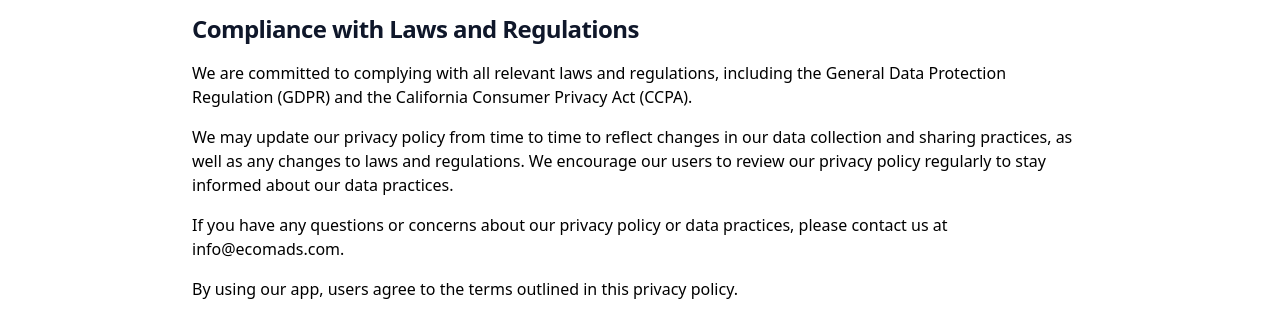
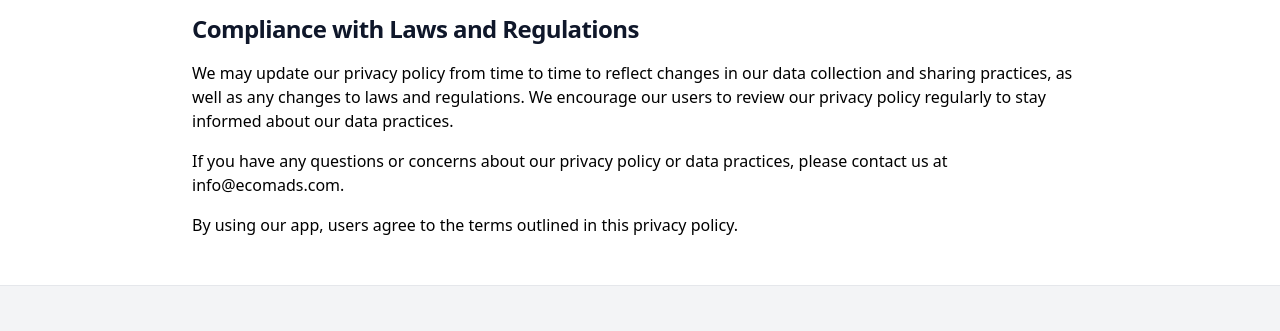
Before and after one commit to elavarasanecomads/swipebox, a website: page public/privacy-policy-new.html in a window 1280 px wide. Shown: the part 764-1095 px from the top of the page. Drawn offline with nearby package versions, Linux system fonts and the light colour scheme.

Commit message:
updated privacy policy

```diff
--- a/public/privacy-policy-new.html
+++ b/public/privacy-policy-new.html
@@ -30,7 +30,6 @@
                     <p>We have a comprehensive privacy policy that outlines the type of data we collect, how we use it, and how we protect it. Our privacy policy is available on our website and within our app. By using our app, users agree to our privacy policy.</p>
 
                     <h2 class="text-2xl font-bold tracking-tight text-slate-900">Compliance with Laws and Regulations</h2>
-                    <p>We are committed to complying with all relevant laws and regulations, including the General Data Protection Regulation (GDPR) and the California Consumer Privacy Act (CCPA).</p>
                     <p>We may update our privacy policy from time to time to reflect changes in our data collection and sharing practices, as well as any changes to laws and regulations. We encourage our users to review our privacy policy regularly to stay informed about our data practices.</p>
                     <p>If you have any questions or concerns about our privacy policy or data practices, please contact us at info@ecomads.com.</p>
                     <p>By using our app, users agree to the terms outlined in this privacy policy.</p>
```
